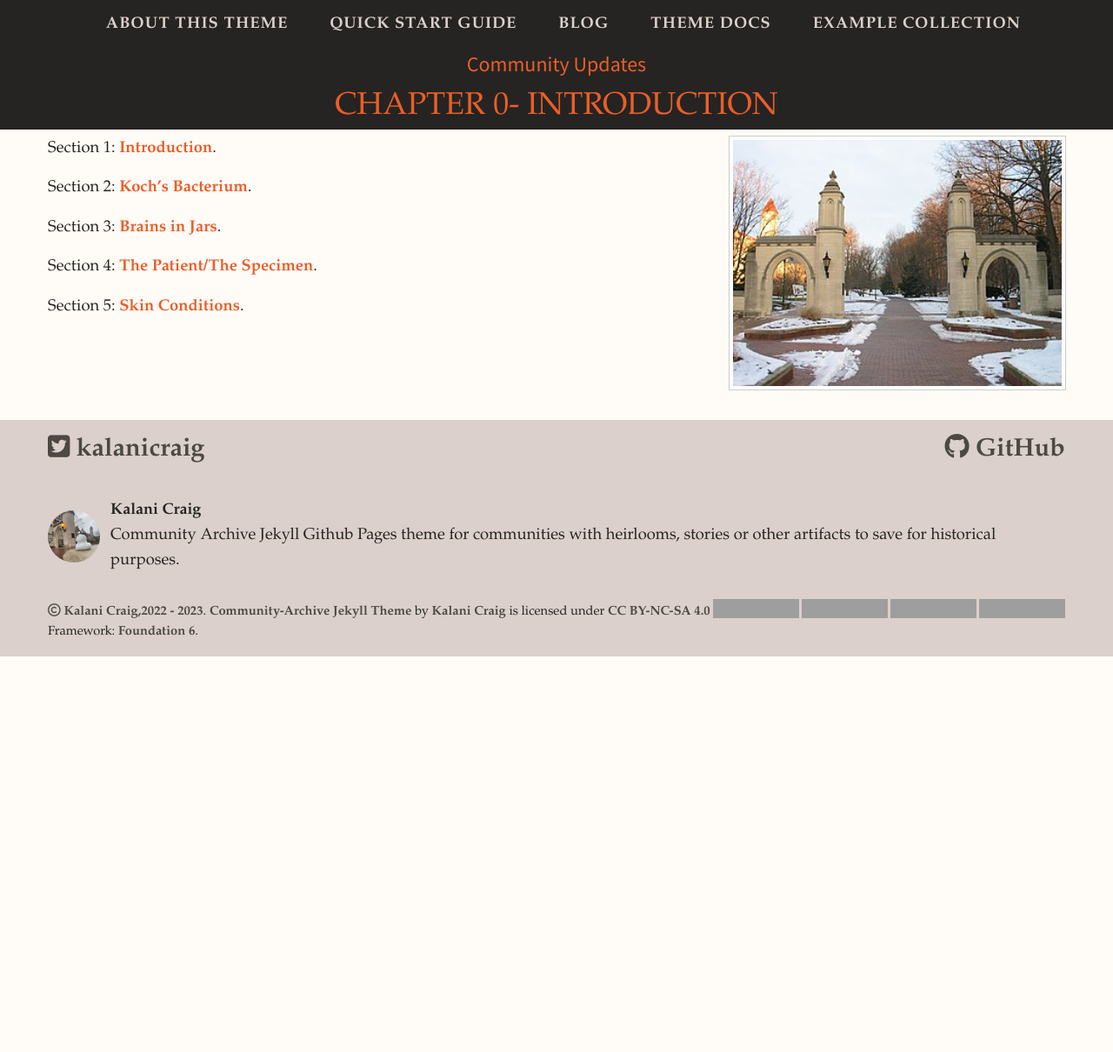
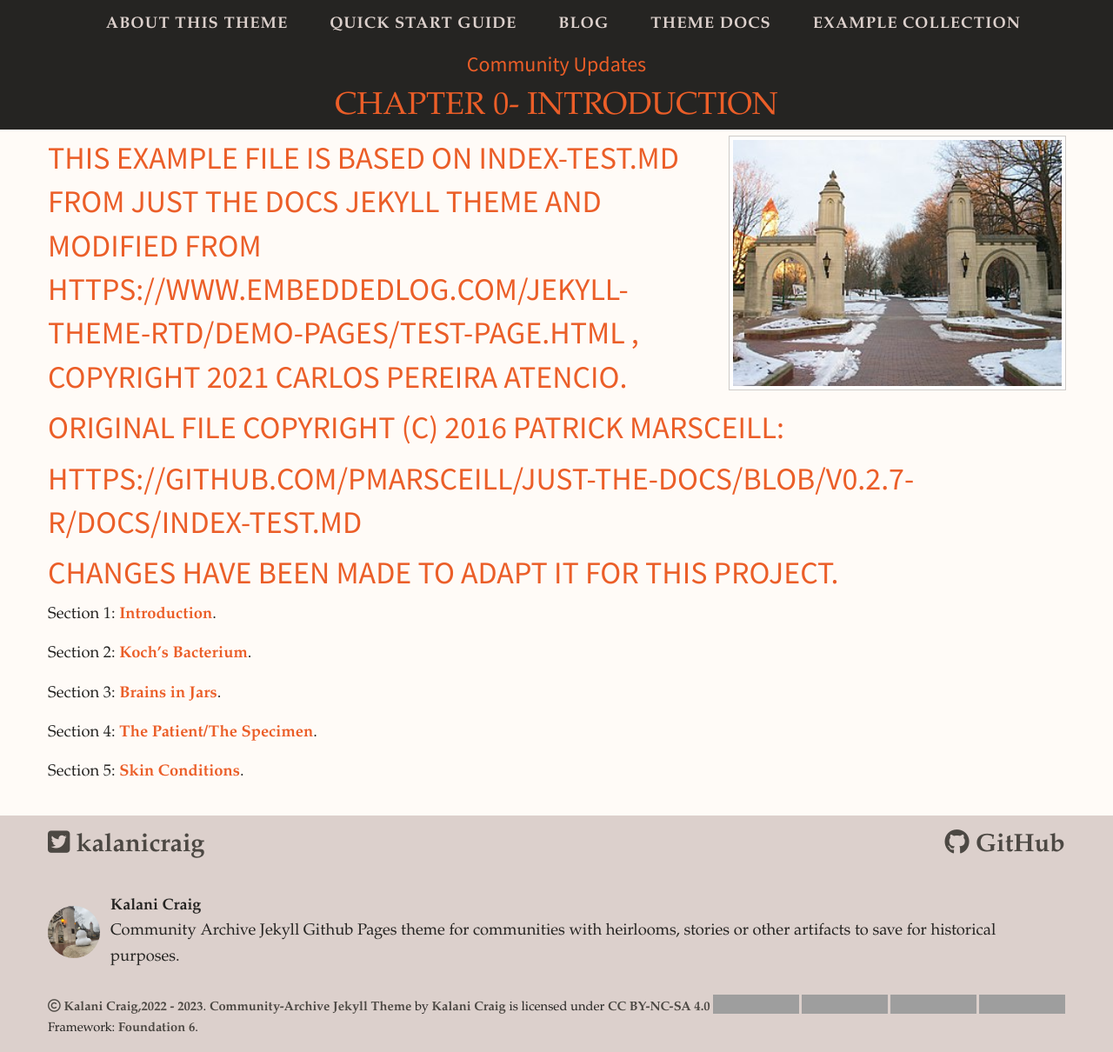
Before and after one commit to TuberculosisSpecimen/diss, a Jekyll site: the page built from _posts/2022-07-18-Chapter-0.md, in a window 1280 px wide and 1210 px high. Shown: the whole window at 87% size. Built offline with Jekyll 4.4.1, drawn with Linux system fonts in a browser that asks for light colours; nearby versions of some CDN libraries; some web fonts are replaced; grey boxes are pictures that could not be loaded.

Commit message:
Update 2022-07-18-Chapter-0.md
Moved comments outside of the metadata field and adjusted spaces.

```diff
--- a/_posts/2022-07-18-Chapter-0.md
+++ b/_posts/2022-07-18-Chapter-0.md
@@ -1,8 +1,4 @@
 ---
-# This example file is based on index-test.md from Just the Docs Jekyll Theme and modified from https://www.embeddedlog.com/jekyll-theme-rtd/demo-pages/test-page.html , Copyright 2021 Carlos Pereira Atencio.
-# Original file copyright (c) 2016 Patrick Marsceill:
-# https://github.com/pmarsceill/just-the-docs/blob/v0.2.7-r/docs/index-test.md
-# Changes have been made to adapt it for this project.
 
 layout: post
 title: Chapter 0- Introduction
@@ -10,7 +6,13 @@ excerpt: This sample blog post is both a template for Tuberculosis contents and
 author: sagar-prabhu
 pullquote: "You're 5 steps from a community archive!"
 image: "IUB_SampleGates.jpg"
+
 ---
+# This example file is based on index-test.md from Just the Docs Jekyll Theme and modified from https://www.embeddedlog.com/jekyll-theme-rtd/demo-pages/test-page.html , Copyright 2021 Carlos Pereira Atencio.
+# Original file copyright (c) 2016 Patrick Marsceill:
+# https://github.com/pmarsceill/just-the-docs/blob/v0.2.7-r/docs/index-test.md
+# Changes have been made to adapt it for this project.
+
 
 Section 1: [Introduction]({% link _posts/2022-05-01-what-is-community-archiving.md %}).
 
```
